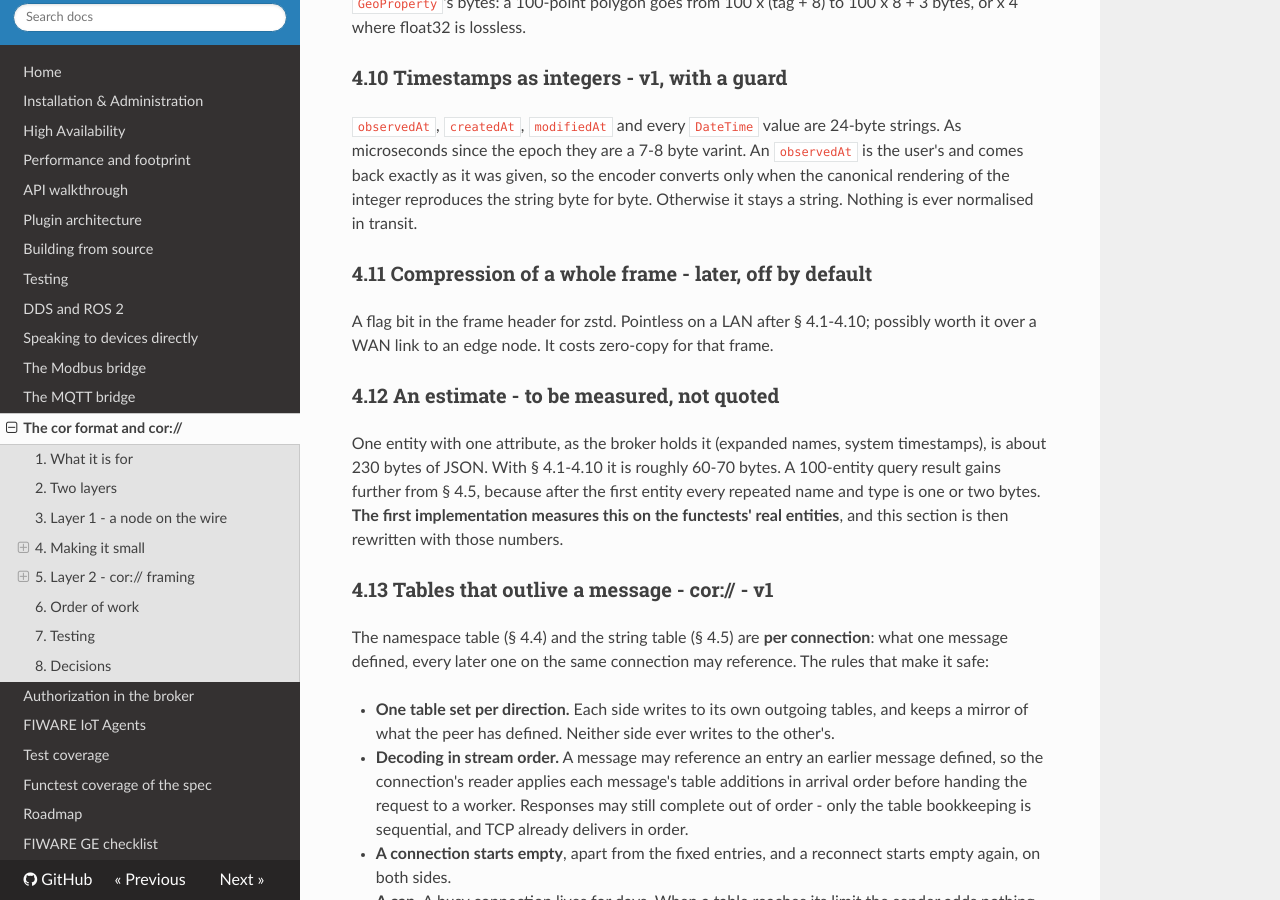
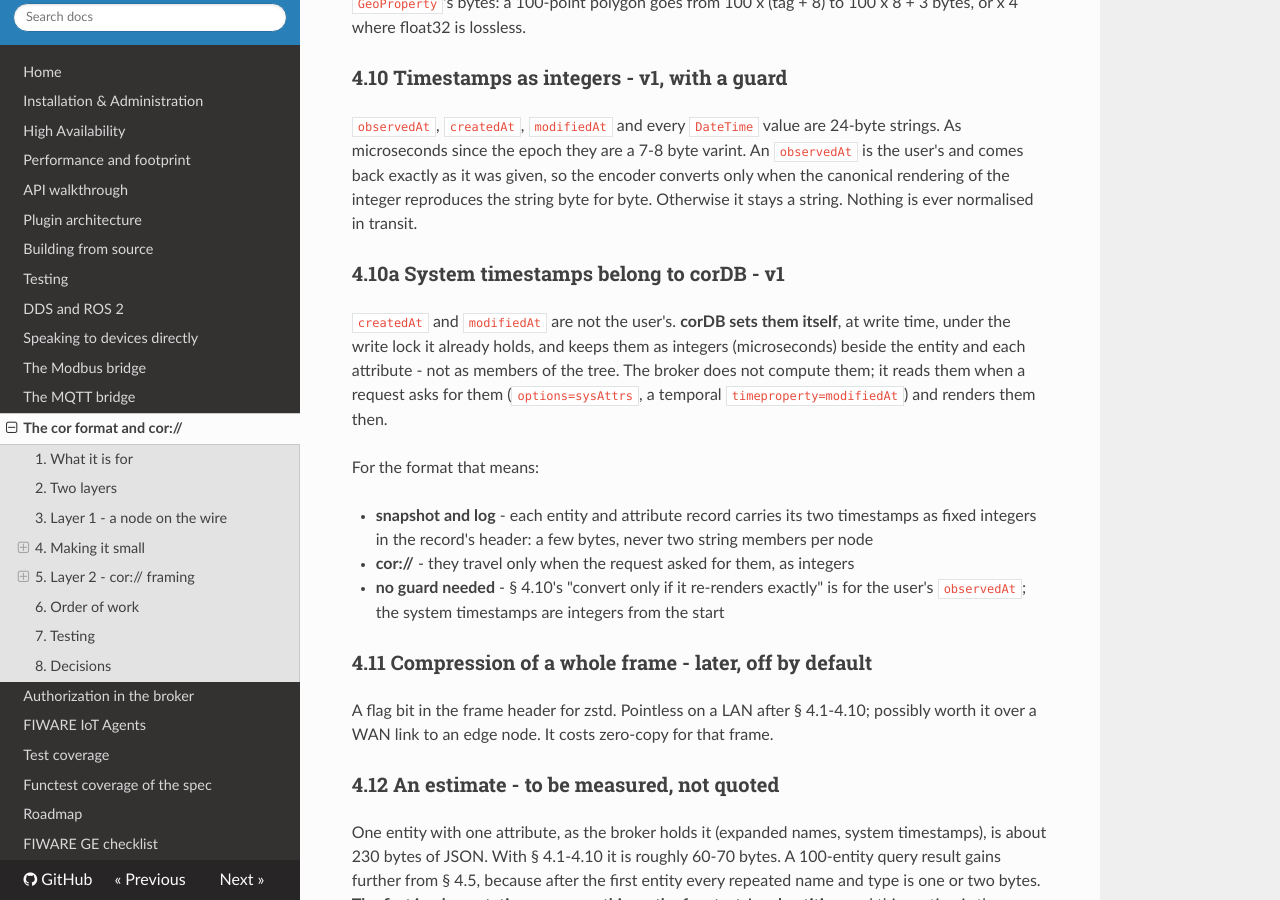
Before and after one commit to SEAMWARE/coraine, an MkDocs documentation site: the page built from doc/cor-protocol.md, in a window 1280 px wide and 900 px high, scrolled down 4116 px. Built offline with MkDocs 1.6.1, drawn with Linux system fonts in a browser that asks for light colours; nearby versions of some CDN libraries; comment, search, counter and statistics services are not loaded.

Commit message:
doc: cor format - createdAt/modifiedAt are corDB's own: stamped at write time, integers beside the node, read only when asked (§ 4.10a)
Co-Authored-By: Claude Opus 5.5 <noreply@anthropic.com>

```diff
--- a/doc/cor-protocol.md
+++ b/doc/cor-protocol.md
@@ -179,6 +179,22 @@ back exactly as it was given, so the encoder converts only when the canonical re
 integer reproduces the string byte for byte. Otherwise it stays a string. Nothing is ever
 normalised in transit.
 
+### 4.10a System timestamps belong to corDB - v1
+
+`createdAt` and `modifiedAt` are not the user's. **corDB sets them itself**, at write time, under
+the write lock it already holds, and keeps them as integers (microseconds) beside the entity and
+each attribute - not as members of the tree. The broker does not compute them; it reads them when
+a request asks for them (`options=sysAttrs`, a temporal `timeproperty=modifiedAt`) and renders
+them then.
+
+For the format that means:
+
+- **snapshot and log** - each entity and attribute record carries its two timestamps as fixed
+  integers in the record's header: a few bytes, never two string members per node
+- **cor://** - they travel only when the request asked for them, as integers
+- **no guard needed** - § 4.10's "convert only if it re-renders exactly" is for the user's
+  `observedAt`; the system timestamps are integers from the start
+
 ### 4.11 Compression of a whole frame - later, off by default
 
 A flag bit in the frame header for zstd. Pointless on a LAN after § 4.1-4.10; possibly worth it over
```
